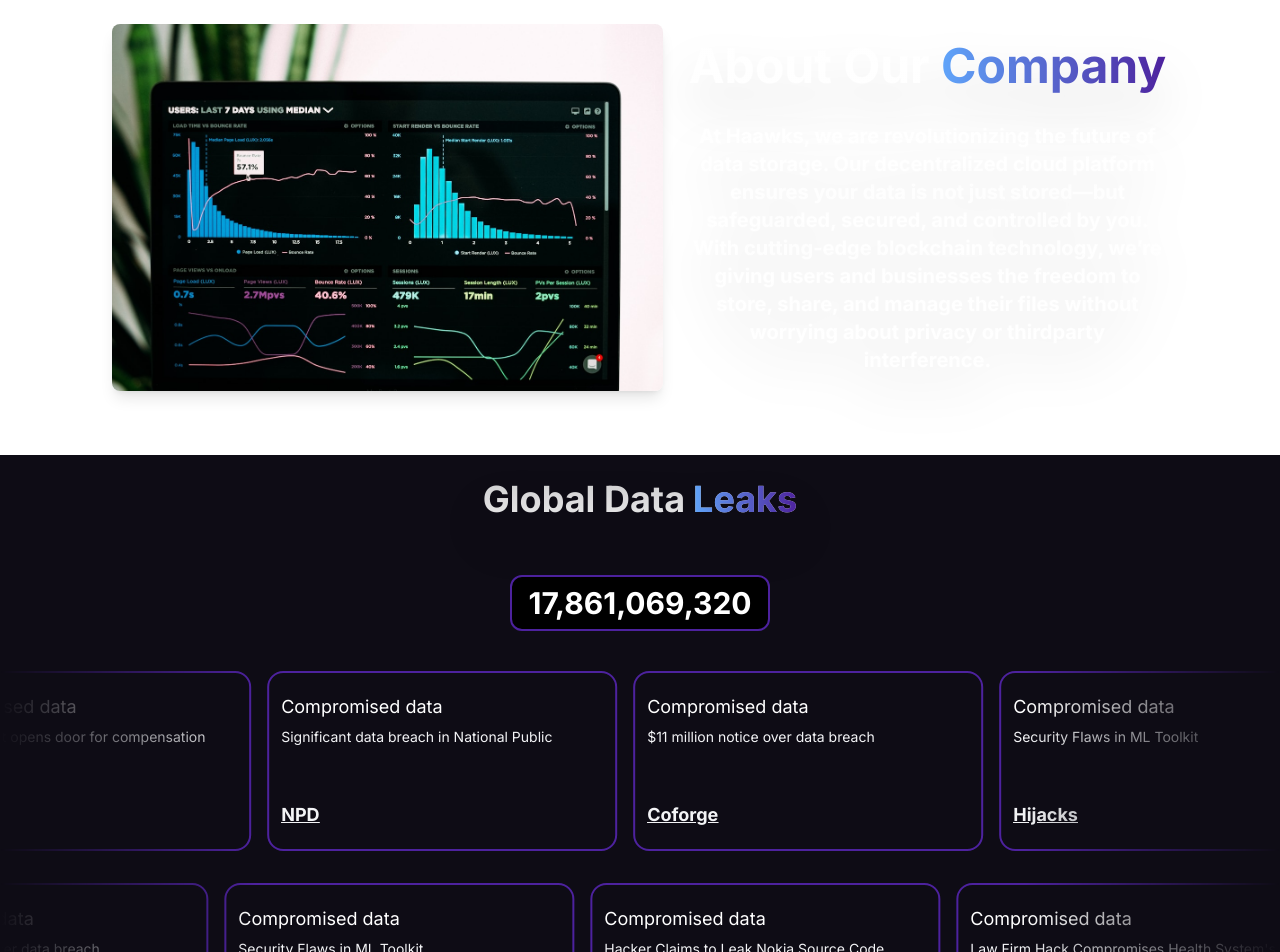
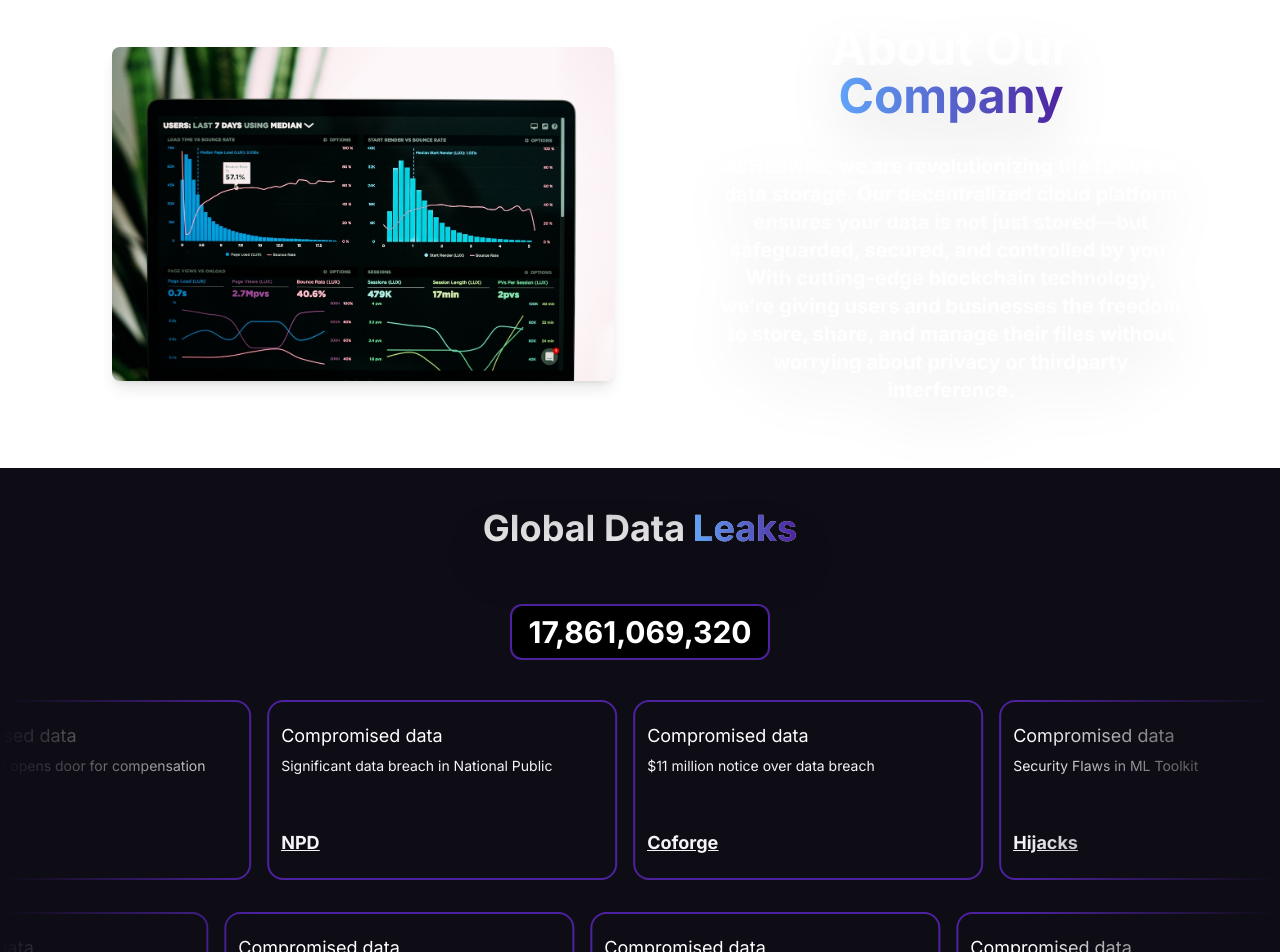
Before and after one commit to nikhilmahato21/haawks-cloud, a Next.js app: page / in a window 1280 px wide. Shown: the part 840-1792 px from the top of the page. Built offline with nearby package versions, Linux system fonts and the light colour scheme.

Commit message:
spacing fixes

```diff
--- a/app/components/About.tsx
+++ b/app/components/About.tsx
@@ -10,8 +10,8 @@ const About = () => {
           Decloud
         </span>
       </h2> */}
-      <div className="container lg:flex   rounded-lg p-2 py-6 ">
-        <div className="flex justify-center items-center mt-6 lg:mt-0 lg:ml-6">
+      <div className="container lg:flex  gap-24  rounded-lg p-2 py-6 ">
+        <div className="flex  justify-center items-center mt-6 lg:mt-0 lg:ml-6">
           <Image
             src="/chart.jpg"
             alt="About Our Company"
@@ -20,14 +20,14 @@ const About = () => {
             height={700}
           />
         </div>
-        <div className="max-w-3xl  flex flex-col justify-center items-center ">
-          <h2 className="font-bold mt-2 lg:mt-0 text-black mb-4 md:mb-8 text-5xl bg-clip-text text-transparent text-center  px-6 drop-shadow-2xl  bg-gradient-to-b from-white/80 to-white/90 max-w-2xl">
+        <div className="max-w-3xl  flex flex-col justify-center items-center  ">
+          <h2 className="font-bold mt-8 lg:mt-0 text-black mb-4 md:mb-8 text-5xl bg-clip-text text-transparent text-center  px-6 drop-shadow-2xl  bg-gradient-to-b from-white/80 to-white/90 max-w-2xl">
             About Our{" "}
             <span className="text-transparent bg-clip-text bg-gradient-to-r from-blue-400 to-[#4d229e]">
               Company
             </span>
           </h2>
-          <p className="bg-clip-text text-black text-transparent text-center font-bold px-6 drop-shadow-2xl text-xl bg-gradient-to-b from-white/80 to-white/90 max-w-2xl">
+          <p className="bg-clip-text text-black text-transparent text-center font-bold px-2  drop-shadow-2xl text-xl bg-gradient-to-b from-white/80 to-white/90 max-w-2xl">
             At Haawks, we are revolutionizing the future of data storage. Our
             decentralized cloud platform ensures your data is not just
             stored—but safeguarded, secured, and controlled by you. With
--- a/app/components/Article.tsx
+++ b/app/components/Article.tsx
@@ -5,7 +5,7 @@ import StatisticCard from "./StatisticsCard";
 
 const Article = () => {
   return (
-    <section className="flex flex-col justify-center items-center py-6">
+    <section className="flex flex-col justify-center items-center py-6 pt-10">
       <h2 className="font-bold capitalize  mb-4 md:mb-8 text-4xl bg-clip-text text-transparent text-center  px-6 drop-shadow-2xl  bg-gradient-to-b from-white/80 to-white/90 max-w-2xl">
         Global Data
         <span className="text-transparent ml-2 bg-clip-text bg-gradient-to-r from-blue-400 to-[#4d229e]">
```
